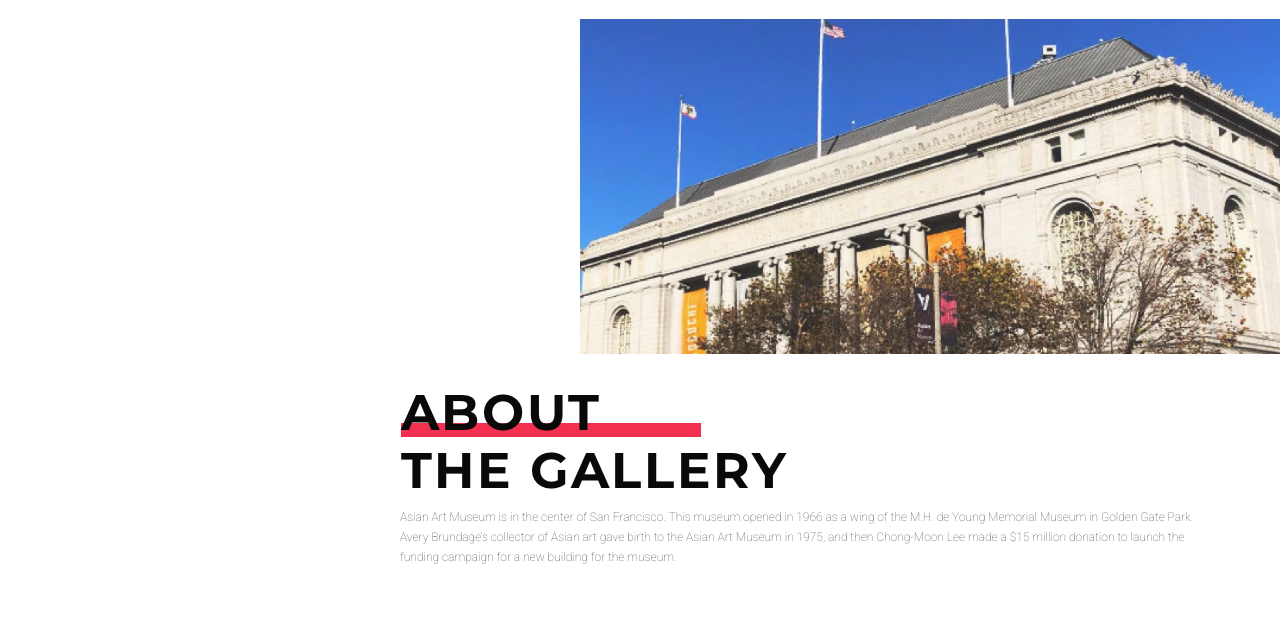
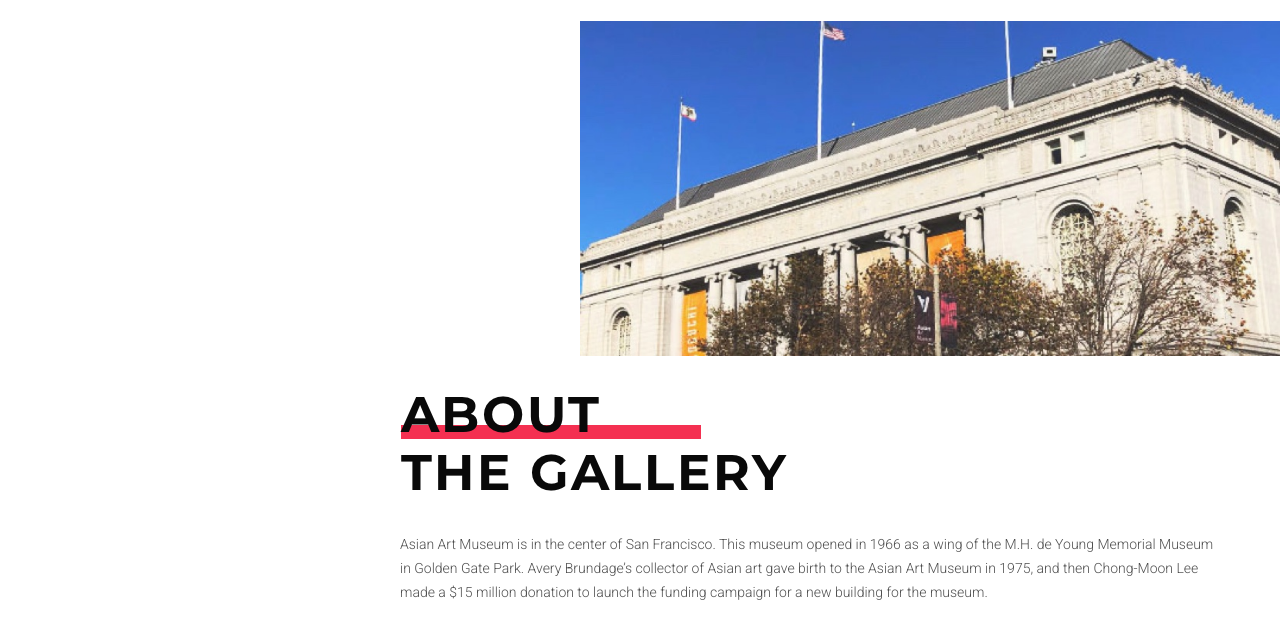
Before and after one commit to waitingwei/waitingwei.github.io, a plain HTML site: page Gallery.html in a window 1280 px wide. Shown: the part 97-736 px from the top of the page. Drawn offline with Linux system fonts and the light colour scheme.

Commit message:
Add files via upload

```diff
--- a/Gallery.html
+++ b/Gallery.html
@@ -17,7 +17,9 @@
 <body>
   <div>
     <div class="header">
+      <a href="index.html">
         <img class="logo" src="img/logo.png">
+      </a>
   </div>
     <nav role='navigation'>
         <div id="menuToggle">
--- a/css/gallery.css
+++ b/css/gallery.css
@@ -13,9 +13,10 @@
 
 }
 p{
-    font-weight: 100;
-    line-height: 20px;
-    font-size: 12px;
+    font-weight: 300;
+    padding-top: 20px;
+    line-height: 24px;
+    font-size: 14px;
     color: #4F4F4F;
     margin-left: 400px;
     margin-right: 60px;
```
Also changed, not shown: index.html (+3 -1 lines).
